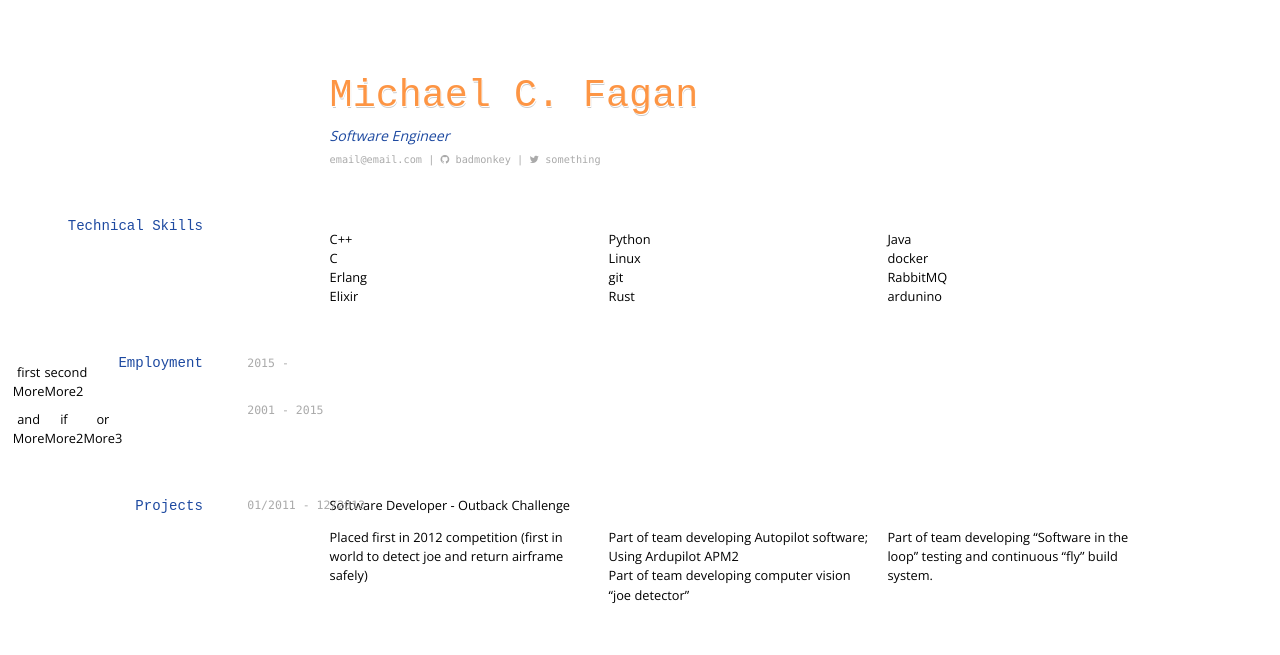
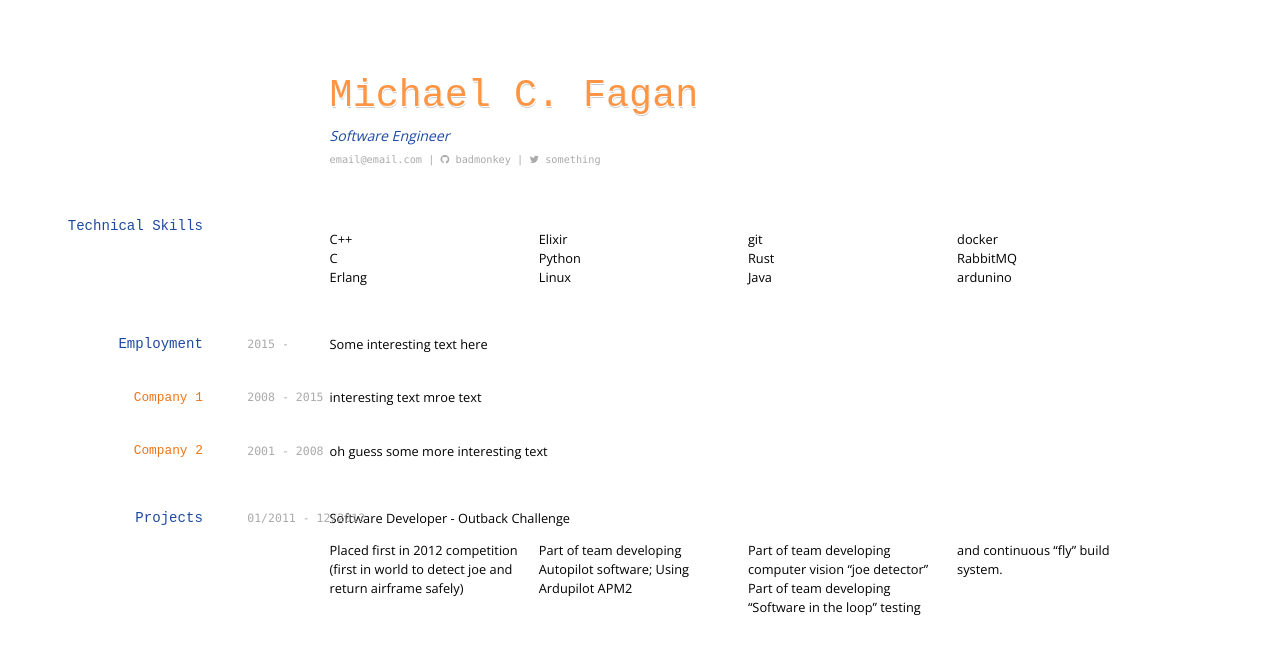
Before and after one commit to badmonkey/badmonkey.github.io, a Jekyll site: the page built from page-resume.md, in a window 1280 px wide. Shown: the top 655 px of the page. Built offline with Jekyll 4.4.1, drawn with Linux system fonts in a browser that asks for light colours; nearby versions of some CDN libraries.

Commit message:
More formatting tests

```diff
--- a/media/layout-resume-screen.css
+++ b/media/layout-resume-screen.css
@@ -89,9 +89,9 @@ ul {
 	width: 65%;
 	margin-bottom: 1.5em;
 	margin-top: 1em;
-  columns: 3;
-  -webkit-columns: 3;
-  -moz-columns: 3;
+    columns: 4;
+    -webkit-columns: 4;
+    -moz-columns: 4;
 }
 
 
--- a/page-resume.md
+++ b/page-resume.md
@@ -31,18 +31,16 @@ Software Engineer
 ## Employment
 
 `2015 -`
+Some interesting text here
 
-|---
-| first | second |
-|---|---|
-| More  | More2  |
+### Company 1
+`2008 - 2015`
+interesting text
+mroe text
 
-`2001 - 2015`
-
-|---
-| and | if | or |
-| --- | --- | --- |
-| More  | More2 | More3 |
+### Company 2
+`2001 - 2008`
+oh guess some more interesting text
 
 
 ## Projects
```
Lines whose indentation alone changed are shown as unchanged.
